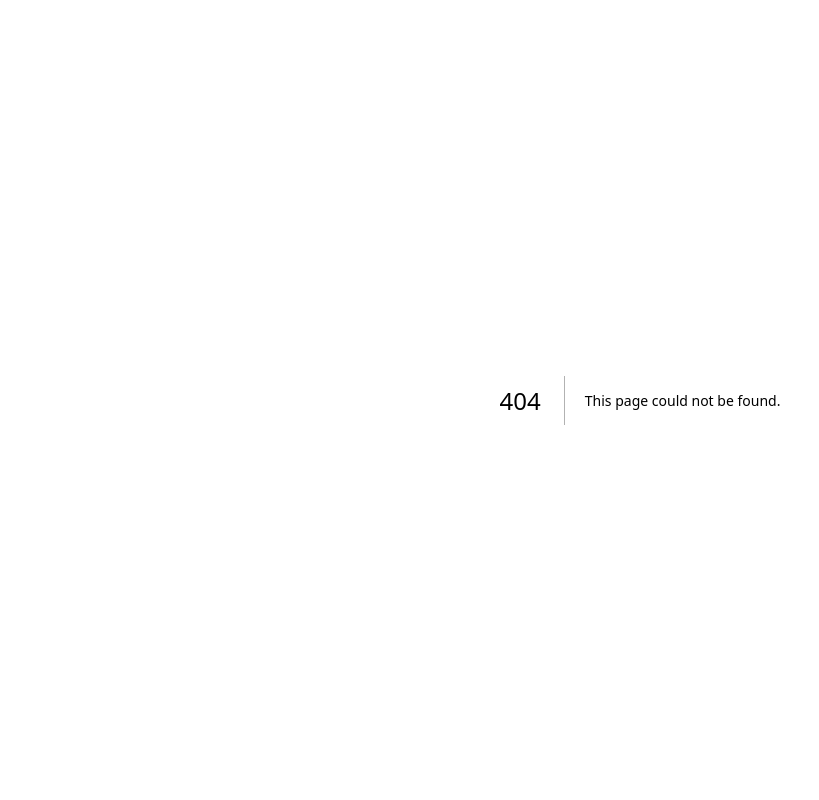
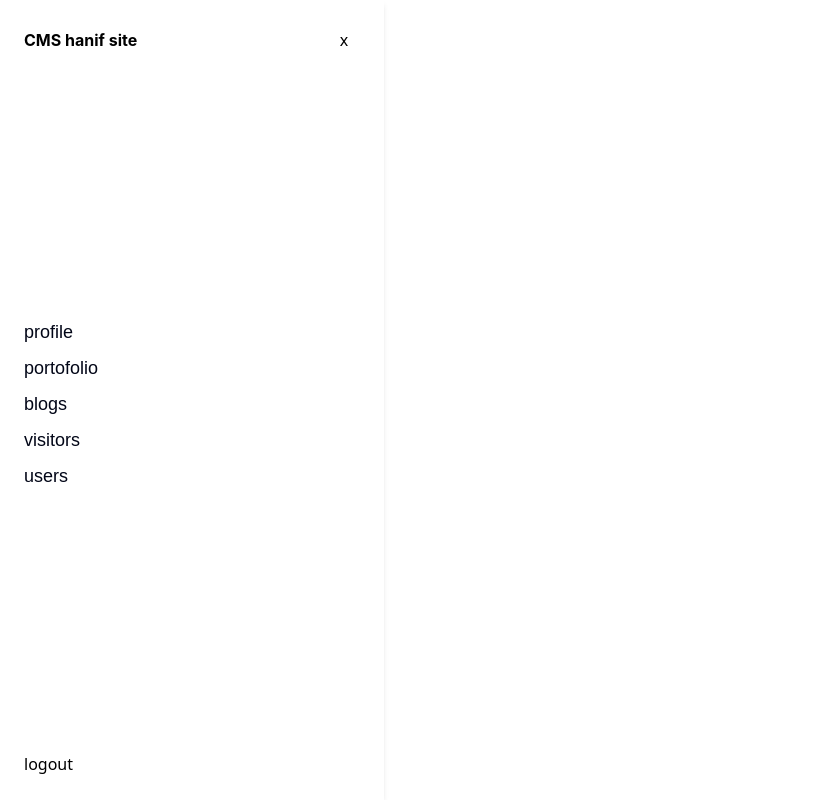
Before and after one commit to hanifwidiyanto/porto-cms, a Next.js app: page /sidebar in a window 1280 px wide. Before the commit this address had no page. Shown: the whole page, without its empty margins (0-819 px from the left). Built offline with nearby package versions, Linux system fonts and the light colour scheme.

Commit message:
first commit

```diff
--- a/package.json
+++ b/package.json
@@ -9,6 +9,8 @@
     "lint": "next lint"
   },
   "dependencies": {
+    "@fontsource/inter": "^4.5.15",
+    "@fontsource/mulish": "^4.5.14",
     "autoprefixer": "10.4.14",
     "eslint": "8.38.0",
     "eslint-config-next": "13.3.0",
--- a/src/pages/index.js
+++ b/src/pages/index.js
@@ -1,124 +1,10 @@
-import Image from 'next/image'
-import { Inter } from 'next/font/google'
-
-const inter = Inter({ subsets: ['latin'] })
+import React from 'react'
+import Sidebar from './sidebar'
 
 export default function Home() {
   return (
-    <main className="flex min-h-screen flex-col items-center justify-between p-24">
-      <div className="z-10 w-full max-w-5xl items-center justify-between font-mono text-sm lg:flex">
-        <p className="fixed left-0 top-0 flex w-full justify-center border-b border-gray-300 bg-gradient-to-b from-zinc-200 pb-6 pt-8 backdrop-blur-2xl dark:border-neutral-800 dark:bg-zinc-800/30 dark:from-inherit lg:static lg:w-auto  lg:rounded-xl lg:border lg:bg-gray-200 lg:p-4 lg:dark:bg-zinc-800/30">
-          Get started by editing&nbsp;
-          <code className="font-mono font-bold">src/pages/index.js</code>
-        </p>
-        <div className="fixed bottom-0 left-0 flex h-48 w-full items-end justify-center bg-gradient-to-t from-white via-white dark:from-black dark:via-black lg:static lg:h-auto lg:w-auto lg:bg-none">
-          <a
-            className="pointer-events-none flex place-items-center gap-2 p-8 lg:pointer-events-auto lg:p-0"
-            href="https://vercel.com?utm_source=create-next-app&utm_medium=default-template-tw&utm_campaign=create-next-app"
-            target="_blank"
-            rel="noopener noreferrer"
-          >
-            By{' '}
-            <Image
-              src="/vercel.svg"
-              alt="Vercel Logo"
-              className="dark:invert"
-              width={100}
-              height={24}
-              priority
-            />
-          </a>
-        </div>
-      </div>
-
-      <div className="relative flex place-items-center before:absolute before:h-[300px] before:w-[480px] before:-translate-x-1/2 before:rounded-full before:bg-gradient-radial before:from-white before:to-transparent before:blur-2xl before:content-[''] after:absolute after:-z-20 after:h-[180px] after:w-[240px] after:translate-x-1/3 after:bg-gradient-conic after:from-sky-200 after:via-blue-200 after:blur-2xl after:content-[''] before:dark:bg-gradient-to-br before:dark:from-transparent before:dark:to-blue-700/10 after:dark:from-sky-900 after:dark:via-[#0141ff]/40 before:lg:h-[360px]">
-        <Image
-          className="relative dark:drop-shadow-[0_0_0.3rem_#ffffff70] dark:invert"
-          src="/next.svg"
-          alt="Next.js Logo"
-          width={180}
-          height={37}
-          priority
-        />
-      </div>
-
-      <div className="mb-32 grid text-center lg:mb-0 lg:grid-cols-4 lg:text-left">
-        <a
-          href="https://nextjs.org/docs?utm_source=create-next-app&utm_medium=default-template-tw&utm_campaign=create-next-app"
-          className="group rounded-lg border border-transparent px-5 py-4 transition-colors hover:border-gray-300 hover:bg-gray-100 hover:dark:border-neutral-700 hover:dark:bg-neutral-800/30"
-          target="_blank"
-          rel="noopener noreferrer"
-        >
-          <h2 className={`${inter.className} mb-3 text-2xl font-semibold`}>
-            Docs{' '}
-            <span className="inline-block transition-transform group-hover:translate-x-1 motion-reduce:transform-none">
-              -&gt;
-            </span>
-          </h2>
-          <p
-            className={`${inter.className} m-0 max-w-[30ch] text-sm opacity-50`}
-          >
-            Find in-depth information about Next.js features and API.
-          </p>
-        </a>
-
-        <a
-          href="https://nextjs.org/learn?utm_source=create-next-app&utm_medium=default-template-tw&utm_campaign=create-next-app"
-          className="group rounded-lg border border-transparent px-5 py-4 transition-colors hover:border-gray-300 hover:bg-gray-100 hover:dark:border-neutral-700 hover:dark:bg-neutral-800/30"
-          target="_blank"
-          rel="noopener noreferrer"
-        >
-          <h2 className={`${inter.className} mb-3 text-2xl font-semibold`}>
-            Learn{' '}
-            <span className="inline-block transition-transform group-hover:translate-x-1 motion-reduce:transform-none">
-              -&gt;
-            </span>
-          </h2>
-          <p
-            className={`${inter.className} m-0 max-w-[30ch] text-sm opacity-50`}
-          >
-            Learn about Next.js in an interactive course with&nbsp;quizzes!
-          </p>
-        </a>
-
-        <a
-          href="https://vercel.com/templates?framework=next.js&utm_source=create-next-app&utm_medium=default-template-tw&utm_campaign=create-next-app"
-          className="group rounded-lg border border-transparent px-5 py-4 transition-colors hover:border-gray-300 hover:bg-gray-100 hover:dark:border-neutral-700 hover:dark:bg-neutral-800/30"
-          target="_blank"
-          rel="noopener noreferrer"
-        >
-          <h2 className={`${inter.className} mb-3 text-2xl font-semibold`}>
-            Templates{' '}
-            <span className="inline-block transition-transform group-hover:translate-x-1 motion-reduce:transform-none">
-              -&gt;
-            </span>
-          </h2>
-          <p
-            className={`${inter.className} m-0 max-w-[30ch] text-sm opacity-50`}
-          >
-            Discover and deploy boilerplate example Next.js&nbsp;projects.
-          </p>
-        </a>
-
-        <a
-          href="https://vercel.com/new?utm_source=create-next-app&utm_medium=default-template-tw&utm_campaign=create-next-app"
-          className="group rounded-lg border border-transparent px-5 py-4 transition-colors hover:border-gray-300 hover:bg-gray-100 hover:dark:border-neutral-700 hover:dark:bg-neutral-800/30"
-          target="_blank"
-          rel="noopener noreferrer"
-        >
-          <h2 className={`${inter.className} mb-3 text-2xl font-semibold`}>
-            Deploy{' '}
-            <span className="inline-block transition-transform group-hover:translate-x-1 motion-reduce:transform-none">
-              -&gt;
-            </span>
-          </h2>
-          <p
-            className={`${inter.className} m-0 max-w-[30ch] text-sm opacity-50`}
-          >
-            Instantly deploy your Next.js site to a shareable URL with Vercel.
-          </p>
-        </a>
-      </div>
+    <main className='bg-slate-300 h-screen w-screen'>
+        <Sidebar />
     </main>
   )
 }
--- /dev/null
+++ b/src/pages/sidebar.jsx
@@ -0,0 +1,40 @@
+import React, { useState } from "react";
+
+function Sidebar() {
+  const [sidebarCollapse, setSidebarCollapse] = useState(false);
+  return (
+    <nav
+      className={
+        sidebarCollapse
+          ? "w-24 h-screen duration-300 fixed bg-white shadow-md p-6"
+          : "w-96 h-screen duration-300 fixed bg-white shadow-md p-6"
+      }
+    >
+      <div className="flex flex-col h-full justify-between">
+        <div className="flex w-full justify-between h-fit items-center gap-2">
+          <h1 className="font-inter font-bold">
+            {sidebarCollapse ? "CMS" : "CMS hanif site"}
+          </h1>
+          <span
+            onClick={() => setSidebarCollapse(!sidebarCollapse)}
+            className="w-8 h-8 grid place-content-center cursor-pointer"
+          >
+            {sidebarCollapse ? "o" : "x"}
+          </span>
+        </div>
+        <ul className="font-mulish flex flex-col gap-2 text-lg text-slate-950">
+            <li className="font-medium hover:font-bold duration-300 cursor-pointer">profile</li>
+            <li className="font-medium hover:font-bold duration-300 cursor-pointer">portofolio</li>
+            <li className="font-medium hover:font-bold duration-300 cursor-pointer">blogs</li>
+            <li className="font-medium hover:font-bold duration-300 cursor-pointer">visitors</li>
+            <li className="font-medium hover:font-bold duration-300 cursor-pointer">users</li>
+        </ul>
+        <div className="cursor-pointer">
+            logout
+        </div>
+      </div>
+    </nav>
+  );
+}
+
+export default Sidebar;
--- a/src/styles/globals.css
+++ b/src/styles/globals.css
@@ -2,26 +2,11 @@
 @tailwind components;
 @tailwind utilities;
 
-:root {
-  --foreground-rgb: 0, 0, 0;
-  --background-start-rgb: 214, 219, 220;
-  --background-end-rgb: 255, 255, 255;
+
+.font-mulish {
+  font-family: "Mulish", sans-serif;
 }
 
-@media (prefers-color-scheme: dark) {
-  :root {
-    --foreground-rgb: 255, 255, 255;
-    --background-start-rgb: 0, 0, 0;
-    --background-end-rgb: 0, 0, 0;
-  }
+.font-inter {
+  font-family: "Inter", sans-serif;
 }
-
-body {
-  color: rgb(var(--foreground-rgb));
-  background: linear-gradient(
-      to bottom,
-      transparent,
-      rgb(var(--background-end-rgb))
-    )
-    rgb(var(--background-start-rgb));
-}
```
Also changed, not shown: src/pages/_app.js (+10 -2 lines), 1 other file (tests, documents, lock files or other folders).
